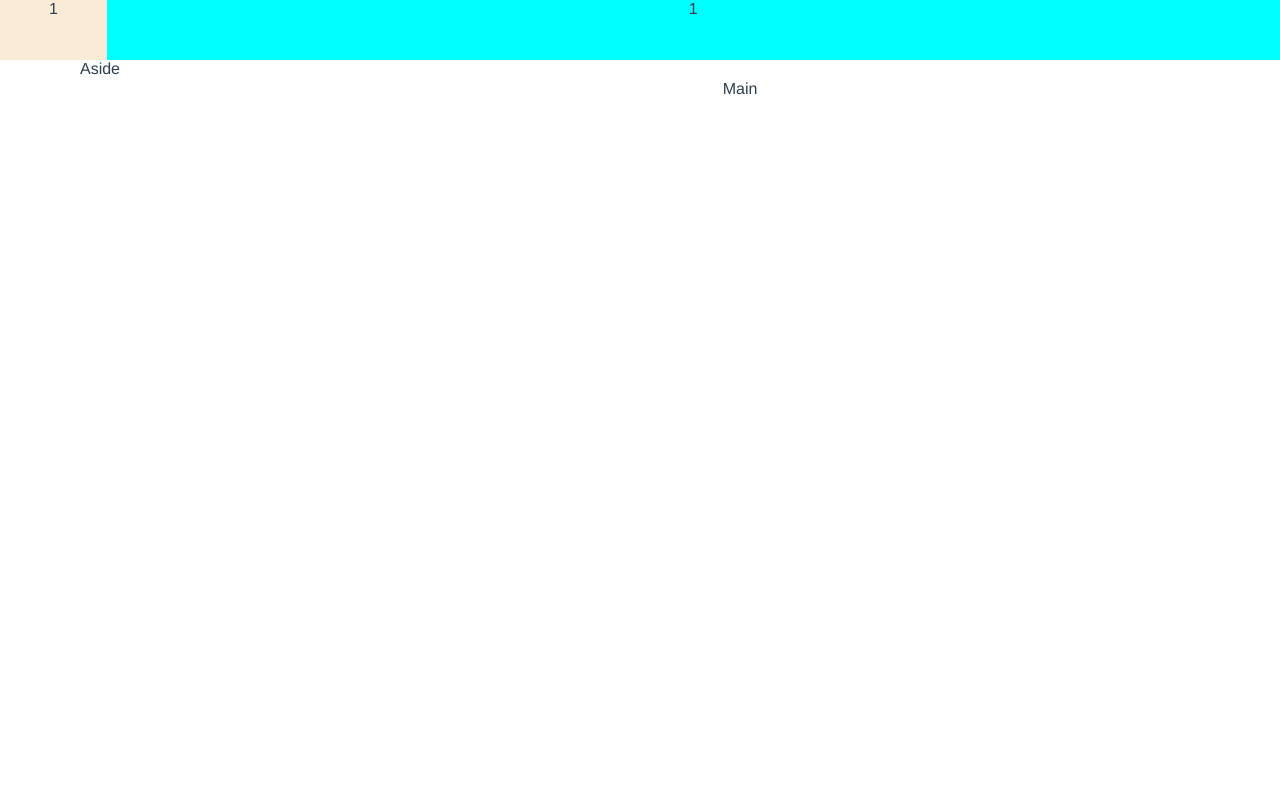
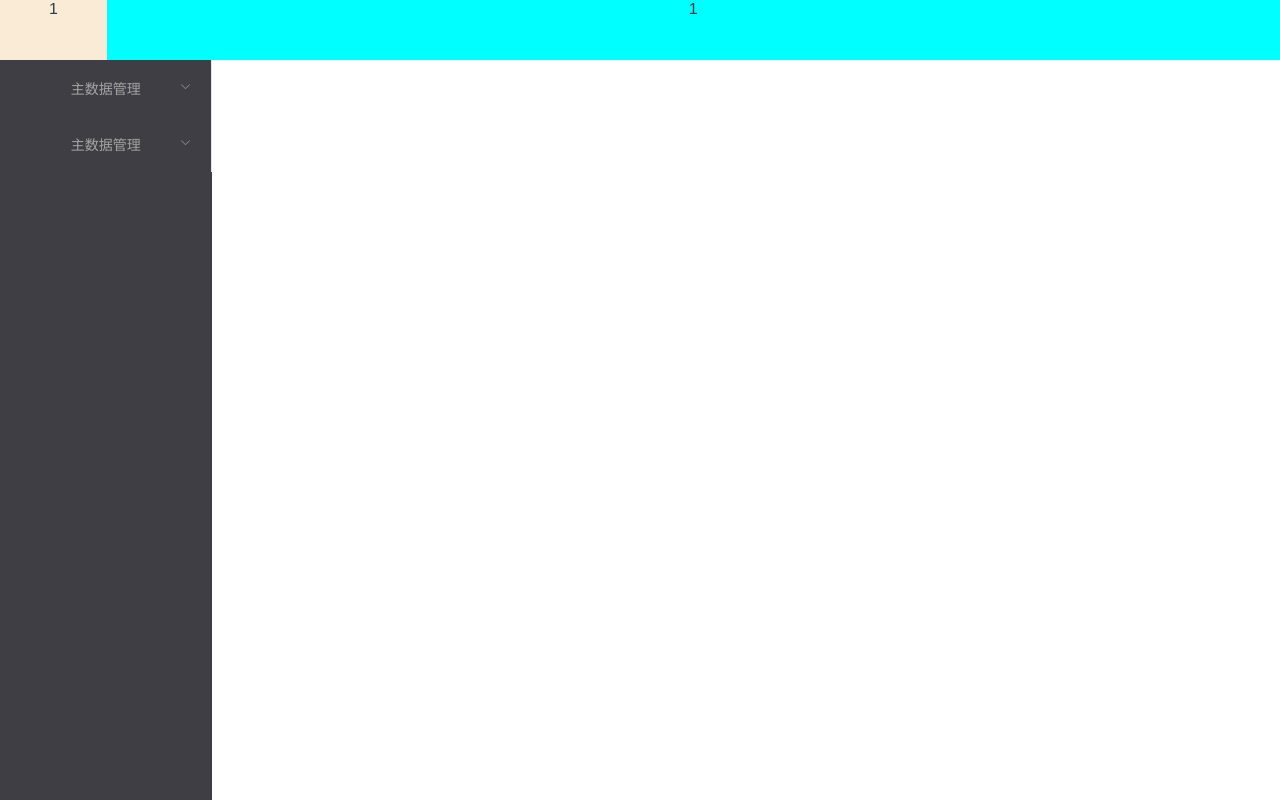
Before and after one commit to wangkeshan9538/vue_case, a Vue app: page / in a window 1280 px wide. Built offline with nearby package versions, Linux system fonts and the light colour scheme.

Commit message:
侧边栏

```diff
--- /dev/null
+++ b/src/components/SideMenu.vue
@@ -0,0 +1,44 @@
+<template>
+		<el-menu
+			background-color="#3F3E44"
+			text-color="#A4A4A4"
+			active-text-color="#1EDDAA"
+			default-active="2"
+			class="el-menu-vertical-demo"
+			@open="handleOpen"
+			@close="handleClose">
+			<el-submenu index="1">
+				<template slot="title">
+					<span>主数据管理</span>
+				</template>
+					<el-menu-item index="1-1">选项1</el-menu-item>
+					<el-menu-item index="1-2">选项2</el-menu-item>
+					<el-menu-item index="1-3">选项3</el-menu-item>
+					<el-menu-item index="1-4">选项1</el-menu-item>
+				</el-submenu>
+			</el-submenu>
+			<el-submenu index="2">
+				<template slot="title">
+					<span>主数据管理</span>
+				</template>
+					<el-menu-item index="2-1">选项1</el-menu-item>
+					<el-menu-item index="2-2">选项2</el-menu-item>
+					<el-menu-item index="2-3">选项3</el-menu-item>
+					<el-menu-item index="2-4">选项1</el-menu-item>
+				</el-submenu>
+			</el-submenu>
+		</el-menu>
+ </template>
+
+<script>
+	export default {
+		name:"side-menu"
+	}
+</script>
+
+<style>
+	.el-menu{
+		border: none;
+	}
+
+</style>
--- a/src/components/main.vue
+++ b/src/components/main.vue
@@ -6,8 +6,11 @@
 		</el-header>
 
 		<el-container>
-        <el-aside width="200px">Aside</el-aside>
-        <el-main>Main</el-main>
+			<el-aside width="16.6%">
+				<side-menu></side-menu>
+			</el-aside>
+				<el-main></el-main>
+			</el-row>
 		</el-container>
 
 	</el-container>
@@ -15,9 +18,10 @@
 
 <script>
   import HeadSection from "./headSection";
+  import SideMenu from './SideMenu';
 
   export default {
-    components: {HeadSection},
+    components: {HeadSection ,SideMenu},
     name: 'mainSection',
     /*data () {
       return {
@@ -40,4 +44,12 @@
     padding:0px;
     min-height:60px;
   }
+
+  .el-main{
+  	padding:0px
+  }
+
+  .el-aside{
+  	background-color: #3F3E44;
+  }
 </style>
```
Also changed, not shown: 问题记录/1.md (+6 -0 lines). Lines whose indentation alone changed are shown as unchanged.
